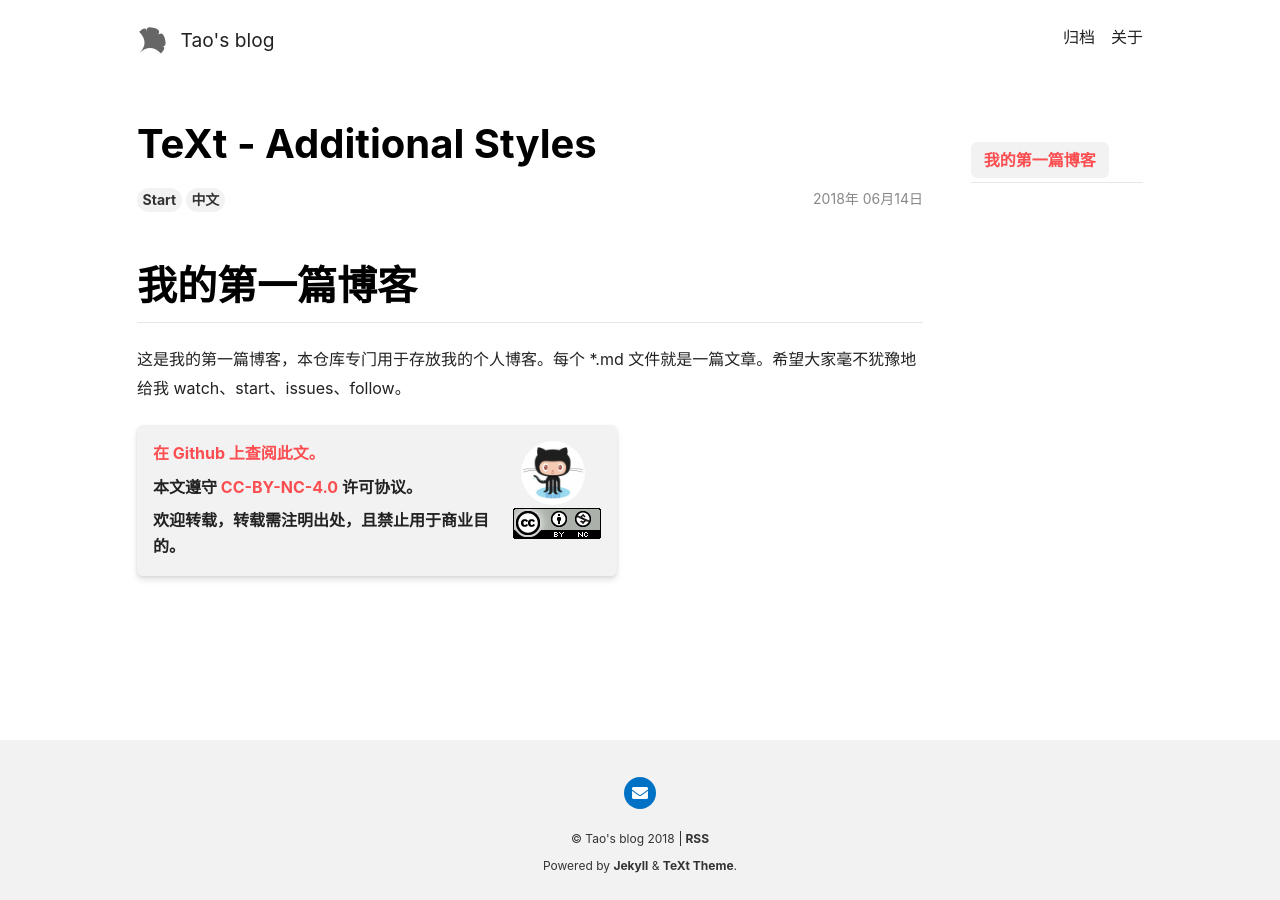
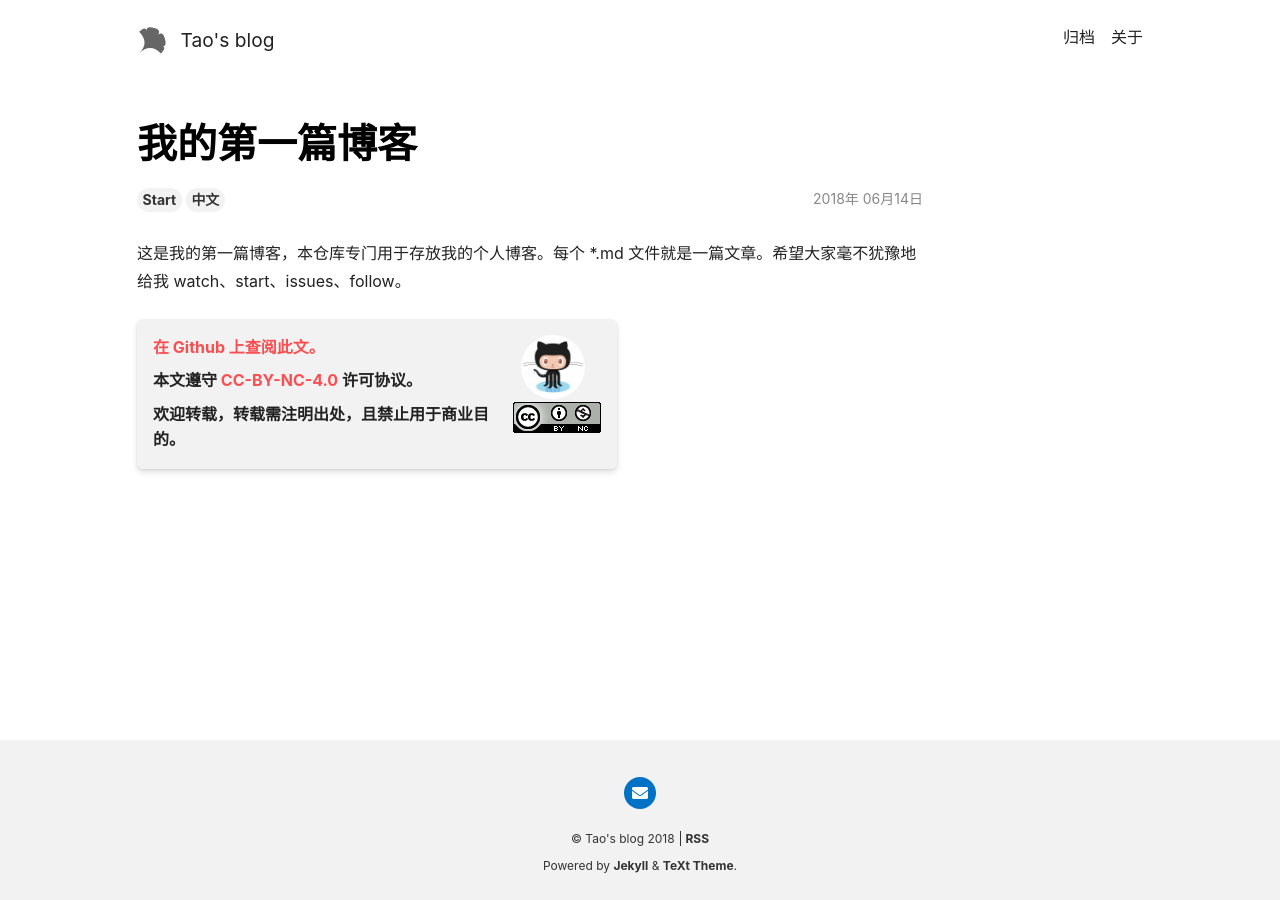
Before and after one commit to smjCoder/smjCoder.github.io, a Jekyll site: the page built from _posts/2018-06-14-my-first-blog.md, in a window 1280 px wide. Built offline with Jekyll 4.4.1, drawn with Linux system fonts in a browser that asks for light colours; nearby versions of some CDN libraries.

Commit message:
检查格式

```diff
--- a/_posts/2018-06-14-my-first-blog.md
+++ b/_posts/2018-06-14-my-first-blog.md
@@ -1,21 +1,13 @@
 ---
-
 layout: article
-
-title: TeXt - Additional Styles
-
+title: 我的第一篇博客
 key: 20180614
-
 tags:
-
 - Start
 - 中文
-
 toc: true
-
+date: 2018-06-14
 ---
-
-# 我的第一篇博客
 
 这是我的第一篇博客，本仓库专门用于存放我的个人博客。每个 *.md 文件就是一篇文章。希望大家毫不犹豫地给我 watch、start、issues、follow。
 
```
